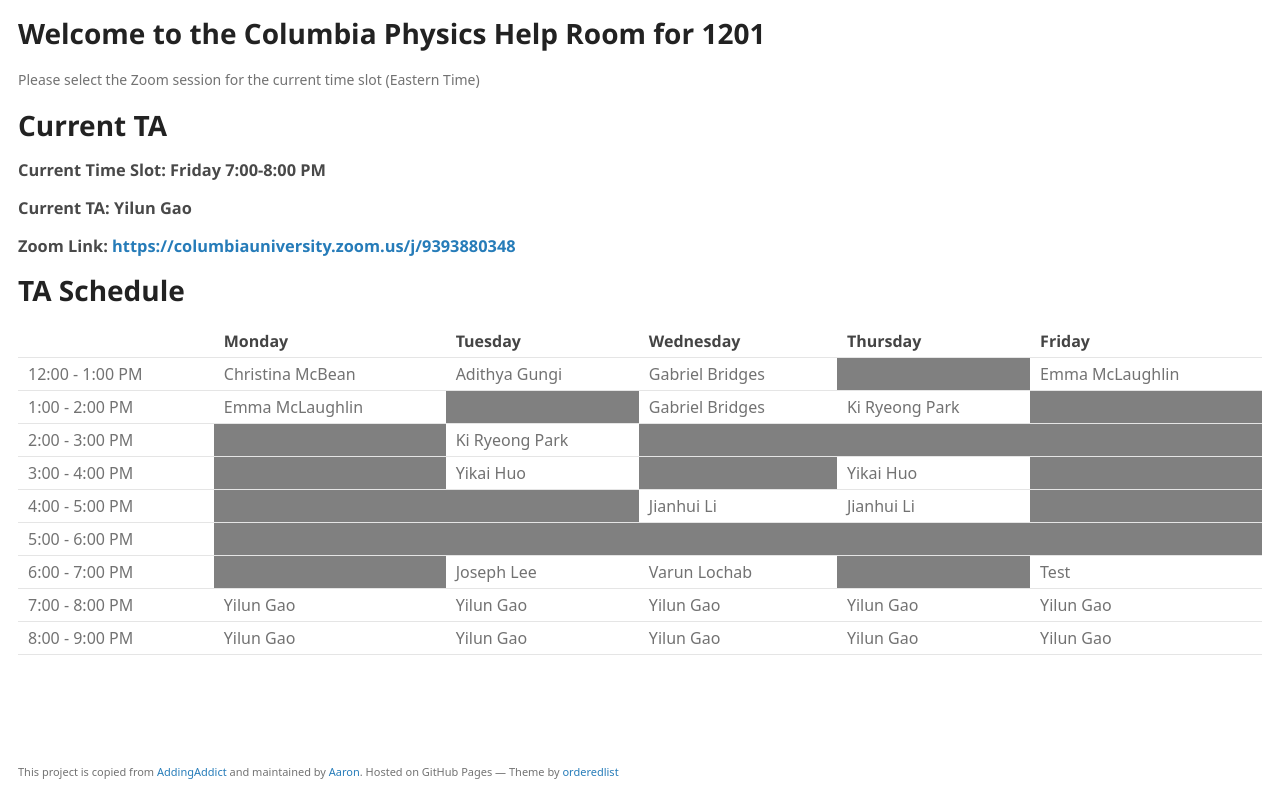
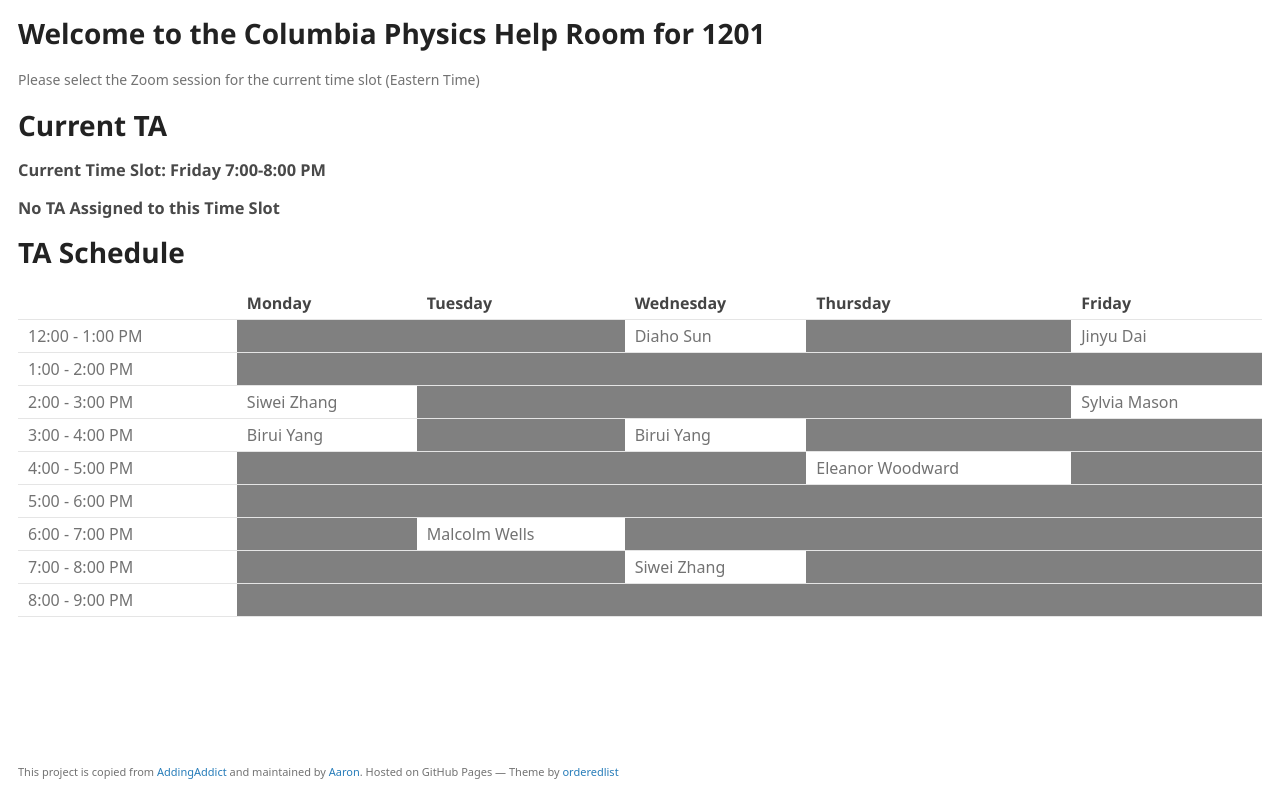
Before and after one commit to ahol77/ColumbiaPhysicsHelpRoom, a plain HTML site: page 1601.html in a window 1280 px wide. Drawn offline with Linux system fonts and the light colour scheme; a web font is replaced by a local one.

Commit message:
Update 1601.html

```diff
--- a/1601.html
+++ b/1601.html
@@ -22,42 +22,42 @@
 	</tr>
 	<tr>
 		<td>12:00 - 1:00 PM</td>
-		<td id="m0">Christina McBean</td>
-		<td id="t0">Adithya Gungi</td>
-		<td id="w0">Gabriel Bridges</td>
+		<td id="m0" style="background-color:#808080"></td>
+		<td id="t0" style="background-color:#808080"></td>
+		<td id="w0">Diaho Sun</td>
 		<td id="r0" style="background-color:#808080"></td>
-		<td id="f0">Emma McLaughlin</td>
+		<td id="f0">Jinyu Dai</td>
 	</tr>
 	<tr>
 		<td>1:00 - 2:00 PM</td>
-		<td id="m1">Emma McLaughlin</td>
+		<td id="m1" style="background-color:#808080"></td>
 		<td id="t1" style="background-color:#808080"></td>
-		<td id="w1">Gabriel Bridges</td>
-		<td id="r1">Ki Ryeong Park</td>
+		<td id="w1" style="background-color:#808080"></td>
+		<td id="r1" style="background-color:#808080"></td>
 		<td id="f1" style="background-color:#808080"></td>
 	</tr>
 	<tr>
 		<td>2:00 - 3:00 PM</td>
-		<td id="m2" style="background-color:#808080"></td>
-		<td id="t2">Ki Ryeong Park</td>
+		<td id="m2">Siwei Zhang</td>
+		<td id="t2" style="background-color:#808080"></td>
 		<td id="w2" style="background-color:#808080"></td>
 		<td id="r2" style="background-color:#808080"></td>
-		<td id="f2" style="background-color:#808080"></td>
+		<td id="f2">Sylvia Mason</td>
 	</tr>
 	<tr>
 		<td>3:00 - 4:00 PM</td>
-		<td id="m3" style="background-color:#808080"></td>
-		<td id="t3">Yikai Huo</td>
-		<td id="f2" style="background-color:#808080"></td>
-		<td id="r3">Yikai Huo</td>
+		<td id="m3">Birui Yang</td>
+		<td id="t3" style="background-color:#808080"></td>
+		<td id="f2">Birui Yang</td>
+		<td id="r3" style="background-color:#808080"></td>
 		<td id="f3" style="background-color:#808080"></td>
 	</tr>
 	<tr>
 		<td>4:00 - 5:00 PM</td>
 		<td id="m4" style="background-color:#808080"></td>
 		<td id="t4" style="background-color:#808080"></td>
-		<td id="f2">Jianhui Li</td>
-		<td id="r4">Jianhui Li</td>
+		<td id="f2" style="background-color:#808080"></td>
+		<td id="r4">Eleanor Woodward</td>
 		<td id="f4" style="background-color:#808080"></td>
 	</tr>
 	<tr>
@@ -71,26 +71,26 @@
 	<tr>
 		<td>6:00 - 7:00 PM</td>
 		<td id="m6" style="background-color:#808080"></td>
-		<td id="t6">Joseph Lee</td>
-		<td id="w6">Varun Lochab</td>
+		<td id="t6">Malcolm Wells</td>
+		<td id="w6" style="background-color:#808080"></td>
 		<td id="r6" style="background-color:#808080"></td>
-		<td id="f6">Test</td>
+		<td id="f6" style="background-color:#808080"></td>
 	</tr>
 	<tr>
 		<td>7:00 - 8:00 PM</td>
-		<td id="m7">Yilun Gao</td>
-		<td id="t7">Yilun Gao</td>
-		<td id="w7">Yilun Gao</td>
-		<td id="r7">Yilun Gao</td>
-		<td id="f7">Yilun Gao</td>
+		<td id="m7" style="background-color:#808080"></td>
+		<td id="t7" style="background-color:#808080"></td>
+		<td id="w7">Siwei Zhang</td>
+		<td id="r7" style="background-color:#808080"></td>
+		<td id="f7" style="background-color:#808080"></td>
 	</tr>
 	<tr>
 		<td>8:00 - 9:00 PM</td>
-		<td id="m8">Yilun Gao</td>
-		<td id="t8">Yilun Gao</td>
-		<td id="w8">Yilun Gao</td>
-		<td id="r8">Yilun Gao</td>
-		<td id="f8">Yilun Gao</td>
+		<td id="m8" style="background-color:#808080"></td>
+		<td id="t8" style="background-color:#808080"></td>
+		<td id="w8" style="background-color:#808080"></td>
+		<td id="r8" style="background-color:#808080"></td>
+		<td id="f8" style="background-color:#808080"></td>
 	</tr>
 </table>
 </body>
```
